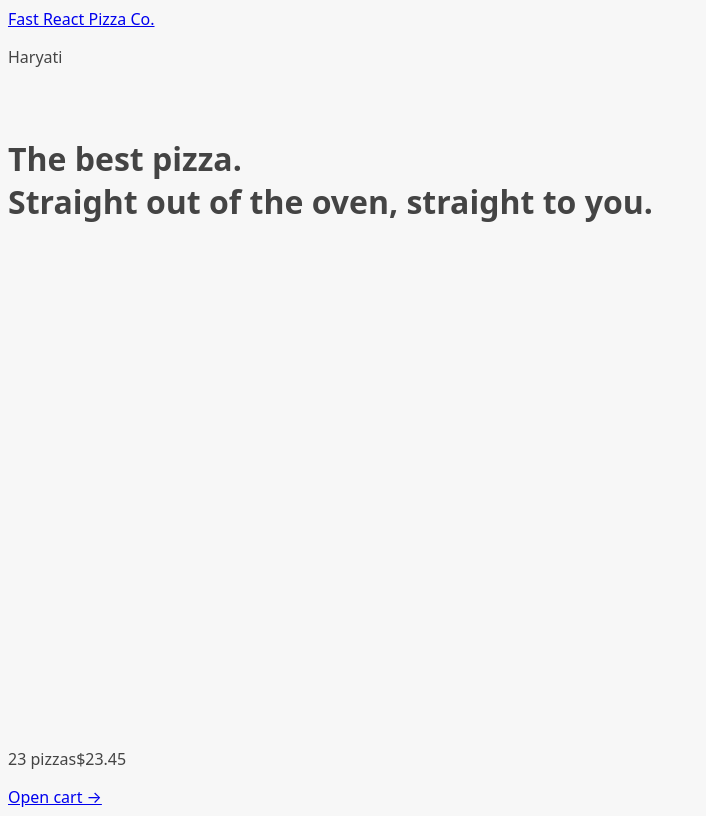
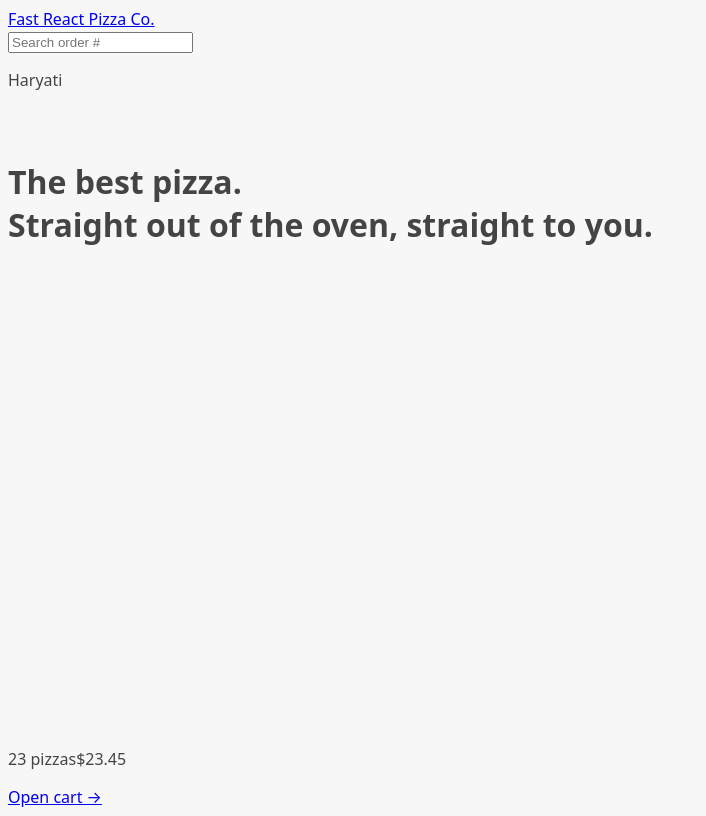
Before and after one commit to haryati75/react-jonas, a React (Vite) app in the folder fast-react-pizza/: page / in a window 1280 px wide. Shown: the whole page, without its empty margins (0-706 px from the left). Built offline with nearby package versions, Linux system fonts and the light colour scheme.

Commit message:
feat: add SearchOrder component to enable order search functionality in the header

```diff
--- /dev/null
+++ b/fast-react-pizza/src/features/order/SearchOrder.jsx
@@ -0,0 +1,25 @@
+import { useState } from "react";
+import { useNavigate } from "react-router";
+
+export default function SearchOrder() {
+  const [query, setQuery] = useState("");
+  const navigate = useNavigate();
+
+  function handleSubmit(e) {
+    e.preventDefault();
+    if (!query) return;
+    navigate(`/order/${query}`);
+    setQuery("");
+  }
+
+  return (
+    <form onSubmit={handleSubmit}>
+      <input
+        type="text"
+        placeholder="Search order #"
+        value={query}
+        onChange={(e) => setQuery(e.target.value)}
+      />
+    </form>
+  );
+}
--- a/fast-react-pizza/src/ui/Header.jsx
+++ b/fast-react-pizza/src/ui/Header.jsx
@@ -1,9 +1,11 @@
 import { Link } from "react-router";
+import SearchOrder from "../features/order/SearchOrder";
 
 export default function Header() {
   return (
     <header>
       <Link to="/">Fast React Pizza Co.</Link>
+      <SearchOrder />
       <p>Haryati</p>
     </header>
   );
```
